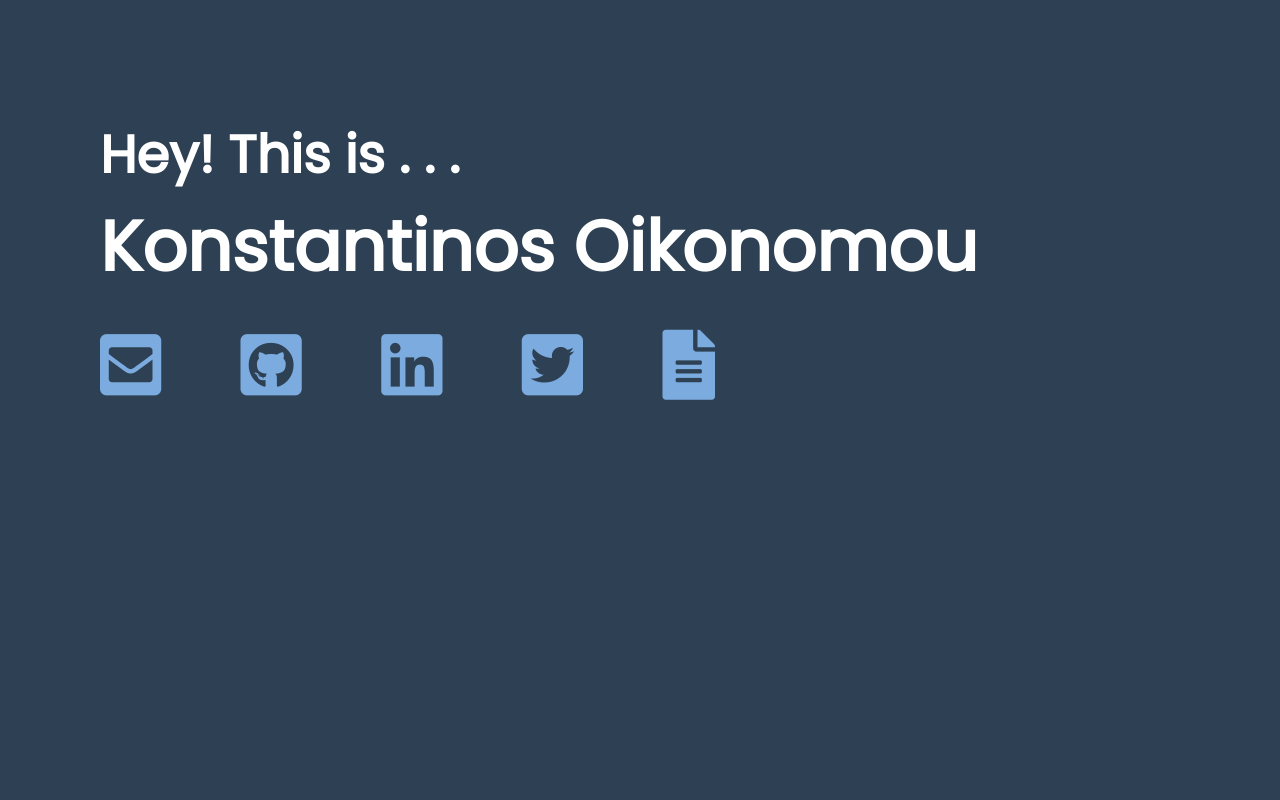
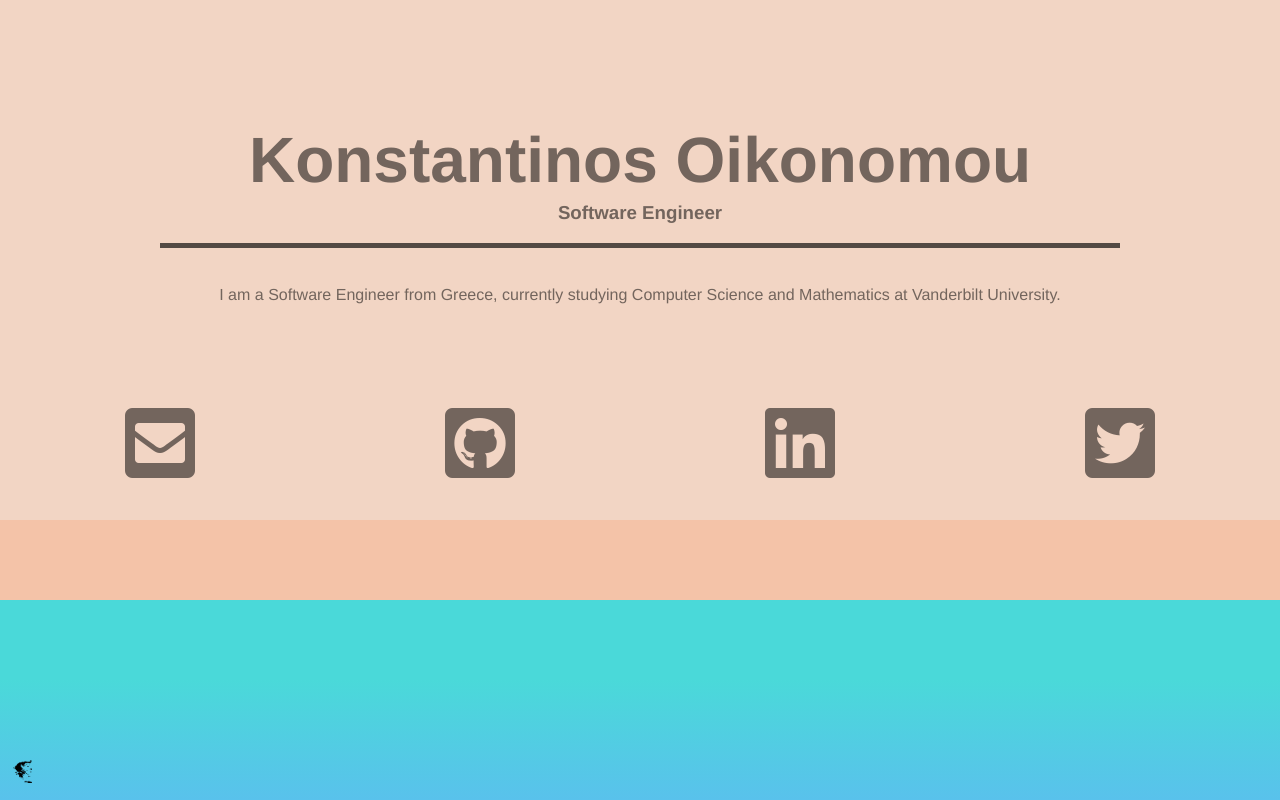
Before and after one commit to konoikon/konoikon.me, a plain HTML site: page index.html in a window 1280 px wide. Shown: the top 800 px of the page. Drawn offline with Linux system fonts and the light colour scheme.

Commit message:
redesign

```diff
--- a/css/main.css
+++ b/css/main.css
@@ -1,44 +1,114 @@
-html, body {
-  font-family: 'Poppins', sans-serif;
-  color: #FFFFFF;
-  background-color: #2E4053;
-  margin: 50px;
-  height: 500px;
-  font-size: 35px;
+body {
+  margin: 0px;
+  overflow: hidden;
+  color: #73655D;
+  font-family: "HelveticaNeue-Light", "Helvetica Neue Light", "Helvetica Neue", Helvetica, Arial, "Lucida Grande", sans-serif;
 }
 
-.center {
+div {
+  position: absolute;
   text-align: center;
 }
 
-#header-container {
-  height: 200px;
-  text-align: left;
-  vertical-align: baseline;
-  position: relative;
+.sand {
+  height: 100%;
+  width: 100%;
+  background: #F2D5C4;
 }
 
-#header-container > span {
-  position: absolute;
-  bottom: 0;
-  left: 0;
+.content {
+  top: 10%;
+  width: 100%;
+  height: 100%;
 }
 
-#links-container {
-  padding-top: 30px;
+h1 {
+  font-size: 5vw; /* FUCK YEAH */
+  margin-bottom: 5px;
 }
 
-#resume {
-  height: 800px;
-  width: 700px;
+h3 {
+  margin-top: 5px;
 }
 
-h1, h2 {
-  margin-top: 0px;
-  margin-bottom: 0px;
+hr {
+  height: 0.4vw;
+  width: 75%;
+  margin-bottom: 3vw;
+  border: 0;
+  background-color: #544A44;
+}
+
+.social {
+  display: flex;
+  flex-direction: row;
+  justify-content: space-around;
+  top: 40%;
+  width: 100%;
+  font-size: 5em;
 }
 
 a {
-  color: #7CACDF;
-  margin-right: 2em;
+  text-decoration: none;
+  color: #73655D;
 }
+
+.wet-sand {
+  height: 20%;
+  width: 100%;
+  top: 65%;
+  background-color: #F4A97D;
+  animation: wetsandanim ease-in-out 7s;
+  animation-iteration-count: infinite;
+}
+
+.sea {
+  width: 100%;
+  height: 100%;
+  top: 75%;
+  background: linear-gradient(to top, #0785F2 0%, #50A7F2 50%, #5EBAF2 70%, #4AD9D9 90%);
+  animation: waveanim ease-in-out 7s;
+  animation-iteration-count: infinite;
+  overflow: hidden;
+}
+
+.seafoam {
+  width:100%;
+  height:100%;
+  background: linear-gradient(to top, transparent 0%, transparent 92%, white 100%);
+  animation: seafoamanim ease-in-out 7s;
+  animation-iteration-count: infinite;
+}
+
+.footer {
+  top: 95%;
+  width: 100%;
+  display: flex;
+  flex-direction: row;
+  margin-left: 1%;
+}
+
+.footer img {
+  width: 1.5%;
+}
+
+@keyframes waveanim {
+  0% {    transform:  scaleY(1.00) ;  }
+  35% {    transform:  scaleY(1.2) ;  }
+  69% {    transform:  scaleY(1.00) ;  }
+  100% {    transform:  scaleY(1.00) ;  }
+}
+
+@keyframes wetsandanim {
+  0% {  opacity:0.2; }
+  34% { opacity:0.2; }
+  35% { opacity:0.7;}
+  100% {opacity:0.2; }
+}
+
+@keyframes seafoamanim {
+  0% {  opacity:0; }
+  30% { opacity:1; }
+  50% { opacity:0; }
+  100% {opacity:0; }
+}
--- a/index.html
+++ b/index.html
@@ -3,27 +3,34 @@
 <head>
   <meta charset="utf-8">
   <meta name="viewport" content="width=device-width, initial-scale=1.0">
-  <meta http-equiv="X-UA-Compatible" content="ie=edge">
   <meta name="keywords" content="Konstantinos Oikonomou, kon.oikon, Konstantinos, Vanderbilt, Anatolia, konoikon">
+  <link rel="stylesheet" href="https://use.fontawesome.com/releases/v5.7.2/css/all.css" integrity="sha384-fnmOCqbTlWIlj8LyTjo7mOUStjsKC4pOpQbqyi7RrhN7udi9RwhKkMHpvLbHG9Sr" crossorigin="anonymous">
   <link rel="stylesheet" type="text/css" href="css/main.css"/>
-  <link rel="stylesheet" href="https://use.fontawesome.com/releases/v5.7.2/css/all.css" integrity="sha384-fnmOCqbTlWIlj8LyTjo7mOUStjsKC4pOpQbqyi7RrhN7udi9RwhKkMHpvLbHG9Sr" crossorigin="anonymous">
-  <link href="https://fonts.googleapis.com/css?family=Poppins" rel="stylesheet">
   <link rel="icon" href="assets/ko_favicon.ico" type="image/x-icon">
+  <link rel="stylesheet" href="">
   <title>Konstantinos Oikonomou</title>
 </head>
 <body>
-  <div id="header-container">
-    <span>
-      <h2 id="greeting">Hey! This is . . .</h2>
-      <h1>Konstantinos Oikonomou</h1>
-    </span>
+  <div class="sand">
+    <div class="content">
+        <h1>Konstantinos Oikonomou</h1>
+        <h3>Software Engineer</h3>
+        <hr>
+        <p>I am a Software Engineer from Greece, currently studying Computer Science and Mathematics at Vanderbilt University.</p>
+        <div class="social">
+            <a title="Email" href="mailto:kons.oikonomou@gmail.com"><i class="fas fa-envelope-square"></i></a>
+            <a title="GitHub" href="https://github.com/konoikon"><i class="fab fa-github-square"></i></a>
+            <a title="LinkedIn" href="https://linkedin.com/in/konoikon"><i class="fab fa-linkedin"></i></a>
+            <a title="Twitter" href="https://twitter.com/kon_oikon"><i class="fab fa-twitter-square"></i></i></a>
+        </div>
+    </div>
   </div>
-  <div id="links-container">
-    <a title="Email" href="mailto:kons.oikonomou@gmail.com"><i class="fas fa-envelope-square fa-2x"></i></a>
-    <a title="GitHub" href="https://github.com/konoikon"><i class="fab fa-github-square fa-2x"></i></a>
-    <a title="LinkedIn" href="https://linkedin.com/in/konoikon"><i class="fab fa-linkedin fa-2x"></i></a>
-    <a title="Twitter" href="https://twitter.com/kon_oikon"><i class="fab fa-twitter-square fa-2x"></i></i></a>
-    <a href="resume.html"><i class="fas fa-file-alt fa-2x"></i></i></a>
+  <div class="wet-sand"></div>
+  <div class="sea">
+    <div class="seafoam"></div>
+  </div>
+  <div class="footer">
+    <img src="static/assets/greece_icon.png" alt="gr">
   </div>
 </body>
 <script src="js/greeting.js"></script>
```
Also changed, not shown: static/assets/greece_icon.png (added), static/assets/ko_favicon.ico (renamed from assets/ko_favicon.ico), static/assets/meander.png (added).
